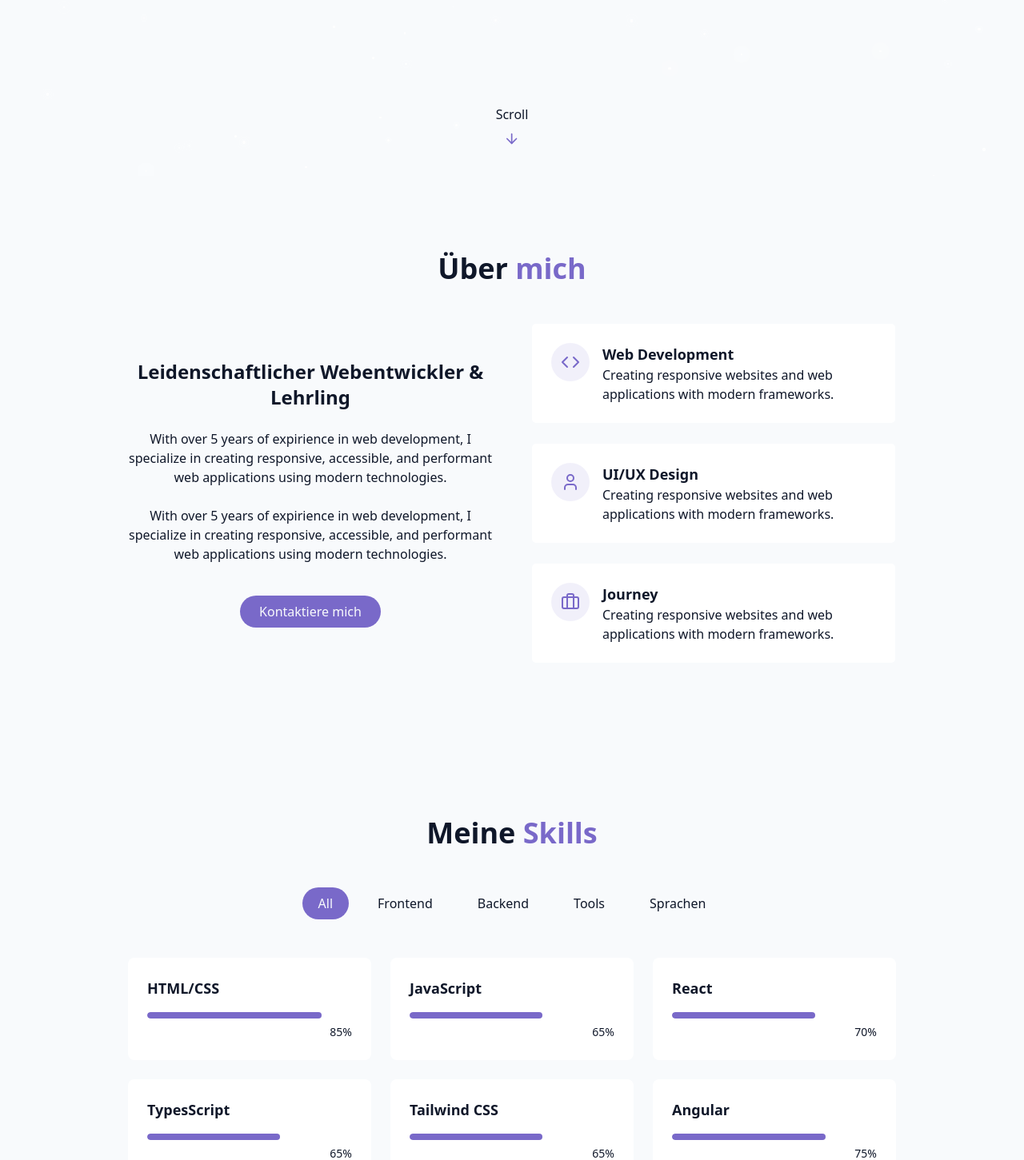
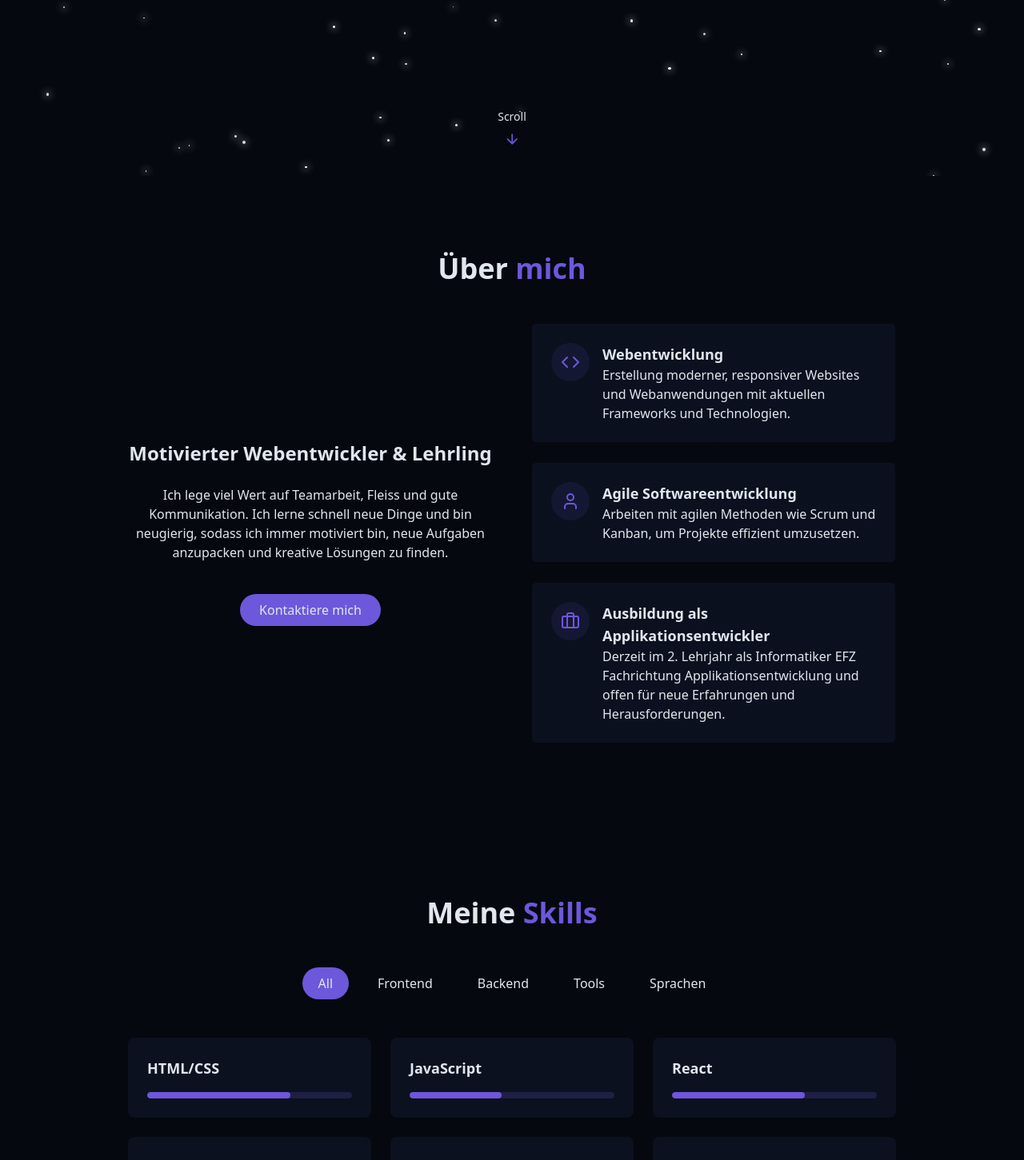
Before and after one commit to SweatyMarco/marco-website, a React (Vite) app: page / in a window 1280 px wide. Shown: the part 580-2031 px from the top of the page at 80% size. Built offline with nearby package versions, Linux system fonts and the light colour scheme.

Commit message:
added a lot of stuff

```diff
--- a/src/components/AboutSection.jsx
+++ b/src/components/AboutSection.jsx
@@ -11,19 +11,14 @@ export const AboutSection = () => {
         <div className="grid grid-cols-1 md:grid-cols-2 gap-12 items-center">
           <div className="space-y-6">
             <h3 className="text-2xl font-semibold">
-              Leidenschaftlicher Webentwickler & Lehrling{" "}
+              Motivierter Webentwickler & Lehrling{" "}
             </h3>
 
             <p className="text-muted-foreground">
-              With over 5 years of expirience in web development, I specialize
-              in creating responsive, accessible, and performant web
-              applications using modern technologies.
-            </p>
-
-            <p className="text-muted-foreground">
-              With over 5 years of expirience in web development, I specialize
-              in creating responsive, accessible, and performant web
-              applications using modern technologies.
+              Ich lege viel Wert auf Teamarbeit, Fleiss und gute Kommunikation.
+              Ich lerne schnell neue Dinge und bin neugierig, sodass ich immer
+              motiviert bin, neue Aufgaben anzupacken und kreative Lösungen zu
+              finden.
             </p>
 
             <div className="flex flex-col sm:flex-row gap-4 pt-4 justify-center">
@@ -34,47 +29,52 @@ export const AboutSection = () => {
           </div>
 
           <div className="grid grid-cols-1 gap-6">
-            <div className="gradient-border p-6 card-hover">
+            <div className="gradient-border p-6 card-hover ">
               <div className="flex items-start gap-4">
                 <div className="p-3 rounded-full bg-primary/10">
                   <Code className="h-6 w-6 text-primary" />
                 </div>
                 <div className="text-left">
-                  <h4 className="font-semibold text-lg"> Web Development</h4>
+                  <h4 className="font-semibold text-lg">Webentwicklung</h4>
                   <p className="text-muted-foreground">
-                    Creating responsive websites and web applications with
-                    modern frameworks.
+                    Erstellung moderner, responsiver Websites und Webanwendungen
+                    mit aktuellen Frameworks und Technologien.
                   </p>
                 </div>
               </div>
             </div>
 
-            <div className="gradient-border p-6 card-hover">
+            <div className="gradient-border p-6 card-hover ">
               {" "}
               <div className="flex items-start gap-4">
                 <div className="p-3 rounded-full bg-primary/10">
                   <User className="h-6 w-6 text-primary" />
                 </div>
                 <div className="text-left">
-                  <h4 className="font-semibold text-lg">UI/UX Design</h4>
+                  <h4 className="font-semibold text-lg">
+                    Agile Softwareentwicklung
+                  </h4>
                   <p className="text-muted-foreground">
-                    Creating responsive websites and web applications with
-                    modern frameworks.
+                    Arbeiten mit agilen Methoden wie Scrum und Kanban, um
+                    Projekte effizient umzusetzen.
                   </p>
                 </div>
               </div>
             </div>
-            <div className="gradient-border p-6 card-hover">
+            <div className="gradient-border p-6 card-hover ">
               {" "}
               <div className="flex items-start gap-4">
                 <div className="p-3 rounded-full bg-primary/10">
                   <Briefcase className="h-6 w-6 text-primary" />
                 </div>
                 <div className="text-left">
-                  <h4 className="font-semibold text-lg"> Journey</h4>
+                  <h4 className="font-semibold text-lg">
+                    Ausbildung als Applikationsentwickler
+                  </h4>
                   <p className="text-muted-foreground">
-                    Creating responsive websites and web applications with
-                    modern frameworks.
+                    Derzeit im 2. Lehrjahr als Informatiker EFZ Fachrichtung
+                    Applikationsentwicklung und offen für neue Erfahrungen und
+                    Herausforderungen.
                   </p>
                 </div>
               </div>
--- a/src/components/Footer.jsx
+++ b/src/components/Footer.jsx
@@ -4,7 +4,7 @@ export const Footer = () => {
   return (
     <footer className="py-12 px-4 bg-card relative border-t border-border mt-12 pt-8 flex flex-wrap justify-between items-center">
       <p className="text-sm text-muted-foreground">
-        &copy; {new Date().getFullYear()} marcogrotto.ch All rights reserved
+        &copy; {new Date().getFullYear()} marcogrotto.ch Alle Rechte vorbehalten
       </p>
       <a
         href="#hero"
--- a/src/components/HeroSection.jsx
+++ b/src/components/HeroSection.jsx
@@ -1,6 +1,13 @@
 import { ArrowDown } from "lucide-react";
 
 export const HeroSection = () => {
+  const handleScrollToAbout = () => {
+    const aboutSection = document.getElementById("about");
+    if (aboutSection) {
+      aboutSection.scrollIntoView({ behavior: "smooth" });
+    }
+  };
+
   return (
     <section
       id="hero"
@@ -23,20 +30,26 @@ export const HeroSection = () => {
             Ich bin Informatiker mit Fachrichtung Applikationsentwicklung und
             freue mich sehr, dass du den Weg hierher gefunden hast. Auf dieser
             Seite findest du alle wichtigen Informationen über mich, meine
-            Arbeit und meine Projekte. Viel Spass beim reinschauen!
+            Skills und meine Projekte. Viel Spass beim reinschauen!
           </p>
 
           <div className="pt-4 opacity-0 animate-fade-in-delay-4">
-            <a href="#projects" className="cosmic-button">
-              Meine Projekte
+            <a href="#projects" className="cosmic-button select-none">
+              Zu meinen Projekten
             </a>
           </div>
         </div>
       </div>
 
-      <div className="absolute bottom-8 left-1/2 transform -translate-x-1/2 flex flex-col items-center animate-bounce">
-        <span className="text-small text-muted-foreground mb-2">Scroll</span>
-        <ArrowDown className="h-5 w-5 text-primary"></ArrowDown>
+      {/* Scroll to About Section */}
+      <div
+        onClick={handleScrollToAbout}
+        className="absolute bottom-8 left-1/2 transform -translate-x-1/2 flex flex-col items-center animate-bounce cursor-pointer"
+      >
+        <span className="text-sm text-muted-foreground mb-2 select-none">
+          Scroll
+        </span>
+        <ArrowDown className="h-5 w-5 text-primary" />
       </div>
     </section>
   );
--- a/src/components/ProjectsSection.jsx
+++ b/src/components/ProjectsSection.jsx
@@ -3,22 +3,41 @@ import { ArrowRight, ExternalLink } from "lucide-react";
 const projects = [
   {
     id: 1,
-    title: "Fasanella Margherita",
+    title: "CodemiX",
+    description:
+      "Erste Erfahrungen mit den Grundlagen von HTML, CSS, JavaScript und TypeScript in Projekten und Online Kursen gesammelt.",
+    image: "/projects/Skizzen-Visuel-Codemix-01 (2).png",
+    tags: ["Aug. 2024 – Feb. 2025", "1. Lehrjahr"],
+    link: "https://wd103.myworkday.com/swisscom/d/inst/25060$227/rel-task/2998$37648.htmld#path=/608647e9045f1000ec7108a879810001/view",
+  },
+
+  {
+    id: 2,
+    title: "Team Minions",
     description:
       "Ziel des Projektes ist für das Design System von Swisscom (SDX) eine benutzerdefinierte web component zu entwickeln.",
-    image: "/marco-website/projects/Team-Minion_1000px.png",
-    tags: ["1 Lehrjahr", "2 Semester"],
+    image: "/projects/Team-Minion_1000px.png",
+    tags: ["März. 2025 – Aug. 2025", "1. Lehrjahr"],
     link: "https://wd103.myworkday.com/swisscom/d/inst/25060$329/rel-task/2998$37648.htmld#path=/608647e9045f1000ec7433aac8010000/view",
   },
 
   {
-    id: 2,
-    title: "Georgokitsos Dimosthenis",
+    id: 3,
+    title: "First Steps Helfer",
     description:
-      "Erste Erfahrungen mit den Grundlagen von HTML, CSS, JavaScript und TypeScript gesammelt",
-    image: "/marco-website/Skizzen-Visuel-Codemix-01 (2).png",
-    tags: ["1 Lehrjahr", "1 Semester"],
-    link: "https://wd103.myworkday.com/swisscom/d/inst/25060$227/rel-task/2998$37648.htmld#path=/608647e9045f1000ec7108a879810001/view",
+      "Im Projekt ging es darum, den neuen Firsties den Start in die Swisscom leichter zu machen. Ich habe sie bei ihren ersten Schritten unterstützt.",
+    image: "dist/projects/swisscom (1).png",
+    tags: ["4. Aug – 15. Aug 2025", "2. Lehrjahr"],
+  },
+
+  {
+    id: 4,
+    title: "Tech Innovators",
+    description:
+      "Im Projekt wurden 70–80 JAVA/SpringBoot Komponenten modernisiert und die Betriebsprozesse gemeinsam mit internationalen Teams optimiert.",
+    image: "dist/projects/maybegut.png",
+    tags: ["Aug. 2025 – März. 2026", "2. Lehrjahr"],
+    link: "https://wd103.myworkday.com/swisscom/d/inst/25060$1482/rel-task/2998$37648.htmld#path=/6ec631d2da0410011d8f98d9d4400001/view",
   },
 ];
 
@@ -40,18 +59,35 @@ export const ProjectsSection = () => {
               key={key}
               className="group bg-card rounded-lg overflow-hidden shadow-xs card-hover"
             >
-              <div h-48 overflow-hidden>
+              <div className="overflow-hidden">
+                {project.link ? (
+                  <a
+                    href={project.link}
+                    target="_blank"
+                    rel="noopener noreferrer"
+                  >
                     <img
                       src={project.image}
                       alt={project.title}
                       className="w-full h-full object-cover transition-transform duration-500"
                     />
+                  </a>
+                ) : (
+                  <img
+                    src={project.image}
+                    alt={project.title}
+                    className="w-full h-full object-cover"
+                  />
+                )}
               </div>
 
               <div className="p-6">
                 <div className="flex flex-wrap gap-2 mb-4">
                   {project.tags.map((tag) => (
-                    <span className="px-2 py-1 text-xs font-medium border rounded-full bg-secondary text-secondary-foreground">
+                    <span
+                      key={tag}
+                      className="px-2 py-1 text-xs font-medium border rounded-full bg-secondary text-secondary-foreground"
+                    >
                       {tag}
                     </span>
                   ))}
@@ -64,25 +100,29 @@ export const ProjectsSection = () => {
 
                 <div className="flex justify-between items-center">
                   <div className="flex space-x-3">
+                    {project.link && (
                       <a
                         href={project.link}
                         target="_blank"
                         className="text-foreground/80 hover:text-primary transition-colors duration-300"
+                        rel="noopener noreferrer"
                       >
                         <ExternalLink size={20} />
                       </a>
+                    )}
                   </div>
                 </div>
               </div>
             </div>
           ))}
         </div>
-        ¨
+
         <div className="text-center mt-12">
           <a
             className="cosmic-button w-fit flex items-center mx-auto gap-2"
             href="https://wd103.myworkday.com/swisscom/d/inst/1$37/247$14771.htmld#TABTASKID=2998%2431336"
             target="_blank"
+            rel="noopener noreferrer"
           >
             Workday <ArrowRight size={16} />
           </a>
--- a/src/components/SkillsSection.jsx
+++ b/src/components/SkillsSection.jsx
@@ -1,29 +1,22 @@
-import { useState } from "react";
+import { useState, useEffect, useRef } from "react";
 import { cn } from "@/lib/utils";
 
 const skills = [
-  //Frontend
-  { name: "HTML/CSS", level: 85, category: "frontend" },
-  { name: "JavaScript", level: 65, category: "frontend" },
-  { name: "React", level: 70, category: "frontend" },
-  { name: "TypesScript", level: 65, category: "frontend" },
-  { name: "Tailwind CSS", level: 65, category: "frontend" },
-  { name: "Angular", level: 75, category: "frontend" },
-  { name: "Sass", level: 75, category: "frontend" },
-  { name: "Stencil", level: 60, category: "frontend" },
-
-  //Backend
-  { name: "Java", level: 45, category: "backend" },
-  { name: "MySQL", level: 40, category: "backend" },
-
-  //Tools
+  { name: "HTML/CSS", level: 70, category: "frontend" },
+  { name: "JavaScript", level: 45, category: "frontend" },
+  { name: "React", level: 65, category: "frontend" },
+  { name: "TypesScript", level: 60, category: "frontend" },
+  { name: "Tailwind CSS", level: 55, category: "frontend" },
+  { name: "Angular", level: 65, category: "frontend" },
+  { name: "Sass", level: 45, category: "frontend" },
+  { name: "Stencil", level: 40, category: "frontend" },
+  { name: "Java", level: 35, category: "backend" },
+  { name: "MySQL", level: 35, category: "backend" },
   { name: "Git/Github", level: 70, category: "tools" },
-  { name: "Docker", level: 60, category: "tools" },
-  { name: "Figma", level: 80, category: "tools" },
+  { name: "Docker", level: 40, category: "tools" },
+  { name: "Figma", level: 70, category: "tools" },
   { name: "Vs Code", level: 85, category: "tools" },
-  { name: "Jira", level: 90, category: "tools" },
-
-  //Sprachen
+  { name: "Jira", level: 80, category: "tools" },
   { name: "Deutsch", level: 100, category: "sprachen" },
   { name: "Englisch", level: 70, category: "sprachen" },
 ];
@@ -32,12 +25,35 @@ const categories = ["all", "frontend", "backend", "tools", "sprachen"];
 
 export const SkillSection = () => {
   const [activeCategory, setActiveCategory] = useState("all");
+  const [animateBars, setAnimateBars] = useState(false);
+  const sectionRef = useRef(null);
 
   const filteredSkills = skills.filter(
     (skill) => activeCategory === "all" || skill.category === activeCategory
   );
+
+  useEffect(() => {
+    const observer = new IntersectionObserver(
+      (entries) => {
+        entries.forEach((entry) => {
+          if (entry.isIntersecting) setAnimateBars(true);
+        });
+      },
+      { threshold: 0.3 }
+    );
+
+    if (sectionRef.current) observer.observe(sectionRef.current);
+    return () => {
+      if (sectionRef.current) observer.unobserve(sectionRef.current);
+    };
+  }, []);
+
   return (
-    <section id="skills" className="py-24 px-4 relative bg-secondary/30">
+    <section
+      id="skills"
+      ref={sectionRef}
+      className="py-24 px-4 relative bg-secondary/30"
+    >
       <div className="container mx-auto max-w-5xl">
         <h2 className="text-3xl md:text-4xl font-bold mb-12 text-center">
           Meine <span className="text-primary">Skills</span>
@@ -49,10 +65,10 @@ export const SkillSection = () => {
               key={key}
               onClick={() => setActiveCategory(category)}
               className={cn(
-                "px-5 py-2 rounded-full transition-colors duration-300 capitalize",
+                "px-5 cursor-pointer py-2 rounded-full transition-colors duration-300 capitalize",
                 activeCategory === category
                   ? "bg-primary text-primary-foreground"
-                  : "bg-secondary/70 text-foreground hover:bd-secondary"
+                  : "bg-secondary/70 text-foreground hover:bg-secondary/80"
               )}
             >
               {category}
@@ -64,21 +80,20 @@ export const SkillSection = () => {
           {filteredSkills.map((skill, key) => (
             <div
               key={key}
-              className="bg-card p-6 rounded-lg shadows-xs card-hover"
+              className="bg-card p-6 rounded-lg shadow-xs card-hover"
             >
               <div className="text-left mb-4">
                 <h3 className="font-semibold text-lg">{skill.name}</h3>
               </div>
-              <div className="w-full bg-secondary/50 h-2 rounded-full overflow-hidden">
+
+              <div className="w-full bg-primary/20 h-2 rounded-full overflow-hidden relative">
                 <div
-                  className="bg-primary h-2 rounded-full origin-left animate-[grow_1.5s_ease_out"
-                  style={{ width: skill.level + "%" }}
+                  className="bg-primary h-2 rounded-full origin-left transition-all duration-1000 ease-out absolute top-0 left-0"
+                  style={{
+                    width: animateBars ? `${skill.level}%` : "0%",
+                    transitionDelay: animateBars ? `${key * 100}ms` : "0ms",
+                  }}
                 />
-              </div>
-              <div className="text-right mt-1">
-                <span className="text-sm text-muted-foreground">
-                  {skill.level}%
-                </span>
               </div>
             </div>
           ))}
--- a/src/components/ThemeToggle.jsx
+++ b/src/components/ThemeToggle.jsx
@@ -4,6 +4,7 @@ import { cn } from "@/lib/utils";
 
 export const ThemeToggle = () => {
   const [isDarkMode, setIsDarkMode] = useState(false);
+  const [isScrolled, setIsScrolled] = useState(false);
 
   const toggleTheme = () => {
     if (isDarkMode) {
@@ -19,32 +20,34 @@ export const ThemeToggle = () => {
 
   useEffect(() => {
     const storedTheme = localStorage.getItem("theme");
-    if (storedTheme === "dark") {
+
+    if (storedTheme) {
+      const isDark = storedTheme === "dark";
+      setIsDarkMode(isDark);
+      document.documentElement.classList.toggle("dark", isDark);
+    } else {
+      // Standard: Dark Mode aktivieren
+      document.documentElement.classList.add("dark");
+      localStorage.setItem("theme", "dark");
       setIsDarkMode(true);
-      document.documentElement.classList.add("dark");
-    } else {
-      localStorage.setItem("theme", "light");
-      setIsDarkMode(false);
     }
 
-    if (storedTheme) {
-      setIsDarkMode(storedTheme === "dark");
-      document.documentElement.classList.toggle("dark", storedTheme === "dark");
-    } else {
-      const prefersDark = window.matchMedia(
-        "(prefers-color-scheme: dark)"
-      ).matches;
-      setIsDarkMode(prefersDark);
-      document.documentElement.classList.toggle("dark", prefersDark);
-    }
+    const handleScroll = () => {
+      setIsScrolled(window.scrollY > 10);
+    };
+
+    window.addEventListener("scroll", handleScroll);
+    return () => window.removeEventListener("scroll", handleScroll);
   }, []);
 
   return (
     <button
       onClick={toggleTheme}
       className={cn(
-        "fixed max-sm:hidden top-5 right-5 z-50 rounded-full transition-colors duration-300 cursor-pointer",
-        "focus:outlin-hidden"
+        "fixed  right-5 z-50  rounded-full transition-all duration-300 cursor-pointer",
+
+        "focus:outline-hidden",
+        isScrolled ? "top-4" : "top-6"
       )}
     >
       {isDarkMode ? (
--- /dev/null
+++ b/src/pages/NotFound.jsx
@@ -0,0 +1,3 @@
+export const NotFound = () => {
+  return <div>Not Found test</div>;
+};
--- a/vite.config.js
+++ b/vite.config.js
@@ -6,7 +6,6 @@ import path from "path";
 // https://vite.dev/config/
 export default defineConfig({
   plugins: [react(), tailwindcss()],
-  base: "/marco-website/",
   resolve: {
     alias: {
       "@": path.resolve(__dirname, "./src"),
```
Also changed, not shown: src/components/ContactSection.jsx (+23 -22 lines), src/components/Navbar.jsx (+6 -2 lines), 5 other files (tests, documents, lock files or other folders). Lines whose indentation alone changed are shown as unchanged.
